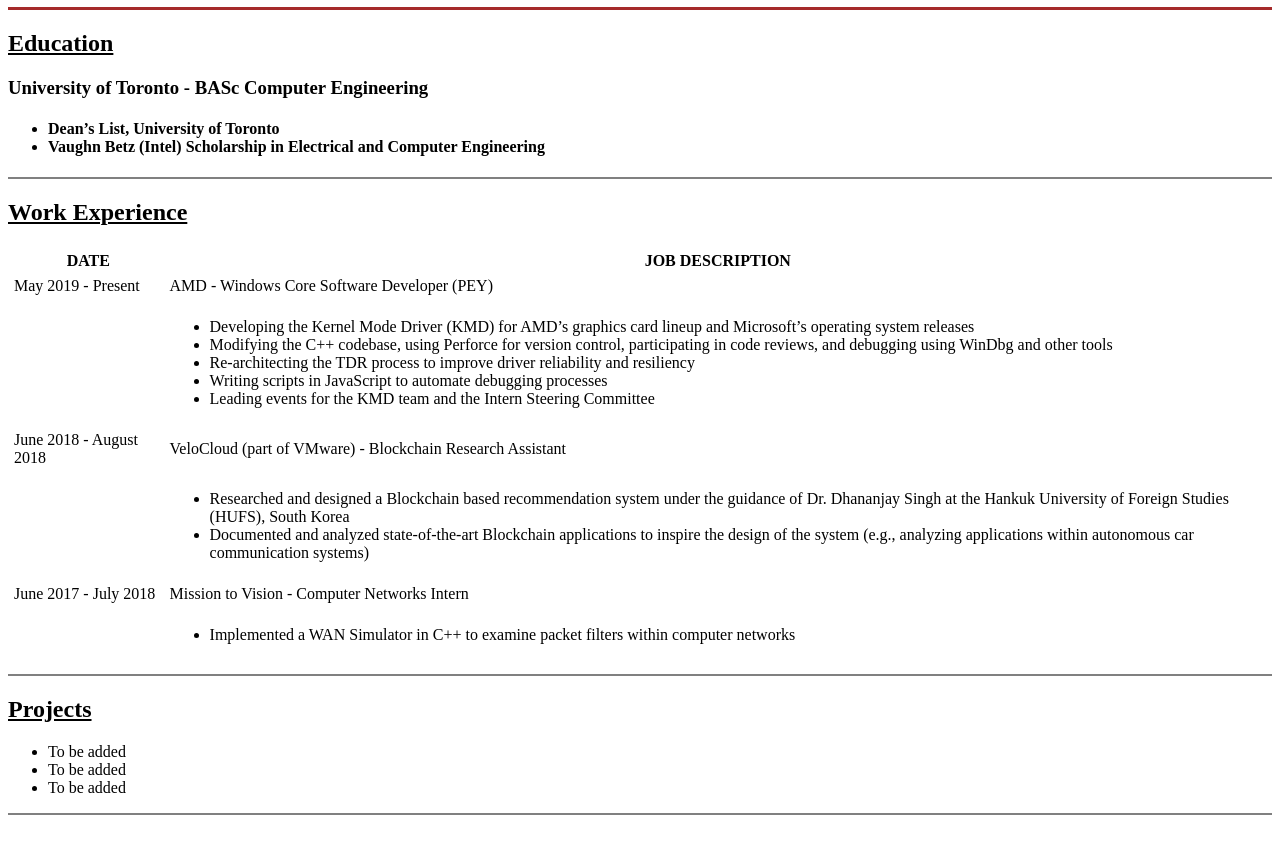
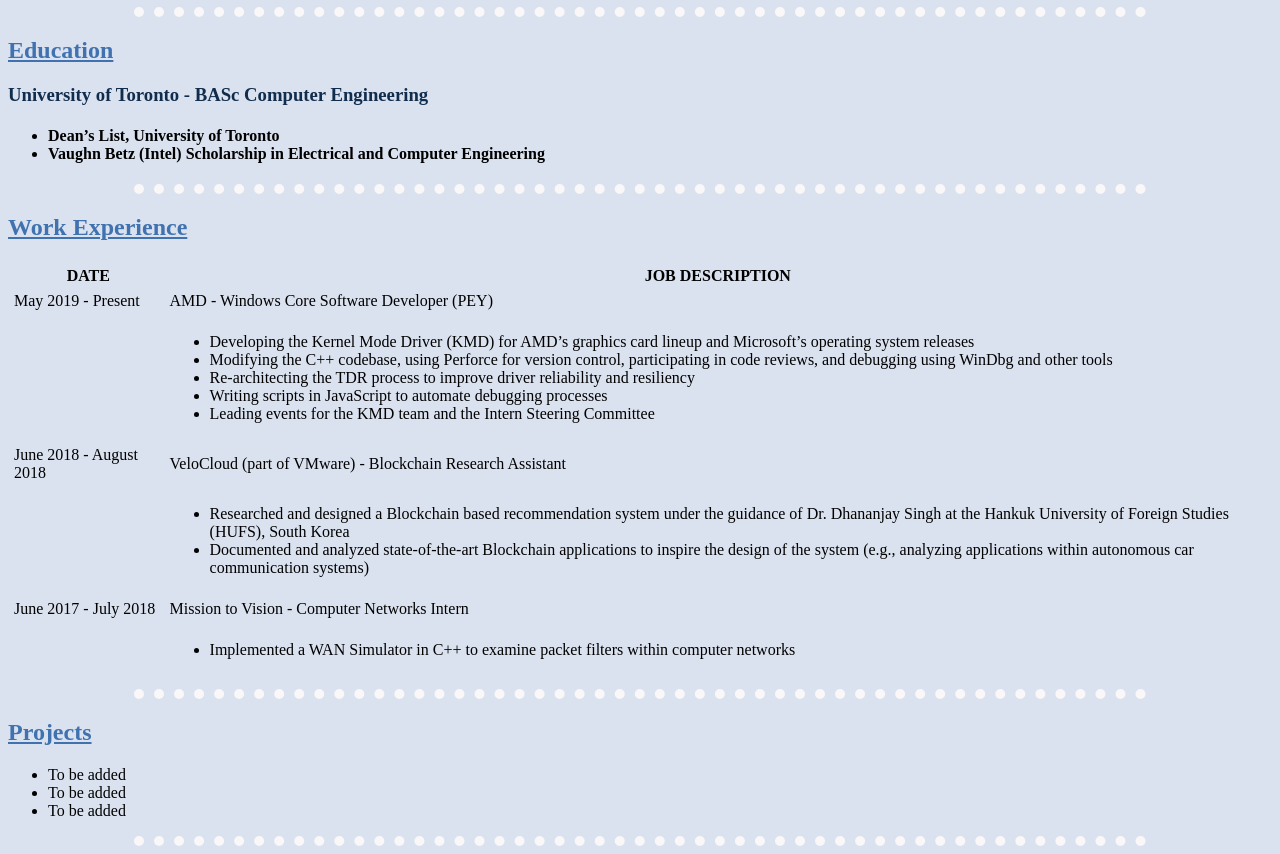
Before and after one commit to aryaabh2/Portfolio, a plain HTML site: page Resume.html in a window 1280 px wide. Shown: the part 73-927 px from the top of the page. Before the commit the page ends 896 px from the top, so only its background shows below. Drawn offline with Linux system fonts and the light colour scheme.

Commit message:
Adding some basic CSS

```diff
--- a/Resume.html
+++ b/Resume.html
@@ -4,13 +4,14 @@
 <head>
   <meta charset="utf-8">
   <title>Abhi - Resume</title>
+  <link rel="stylesheet" href="css/styles.css">
 </head>
 
 <body>
 
   <h1> <strong> RESUME </strong> </h1>
 
-  <hr size="3" color='brown'>
+  <hr>
 
   <h2><u>Education</u></h2>
 
@@ -23,7 +24,7 @@
   </h4>
 
 
-  <hr size="2" noshade>
+  <hr>
 
   <h2><u>Work Experience</u></h2>
   <table cellspacing="5">
@@ -78,7 +79,7 @@
     </tfoot>
   </table>
 
-  <hr size="2" noshade>
+  <hr>
 
   <h2><u>Projects</u></h2>
   <ul>
@@ -87,7 +88,7 @@
     <li>To be added</li>
   </ul>
 
-  <hr size="2" noshade>
+  <hr>
 
 </body>
 
--- /dev/null
+++ b/css/styles.css
@@ -0,0 +1,43 @@
+/************************TAG SELECTORS*************************/
+body {
+  background-color: #dbe2ef;
+}
+
+hr {
+  border-style: none;
+  border-top-style:dotted;
+  border-color: #f9f7f7;
+  border-width: 10px;
+  width: 80%;
+}
+
+/* Using Pseudo-class :hover for "a" */
+a:hover{
+  color: red;
+}
+
+h1 {
+  color: #3f72af;
+}
+
+h2 {
+  color: #3f72af;
+}
+
+h3 {
+  color: #112d4e;
+}
+
+/************************CLASS SELECTORS*************************/
+/* example, use class="bacon" etc
+.classname{
+  color: blue;
+}
+*/
+
+/************************ID SELECTORS*************************/
+/* example, use id="heading" etc
+#heading{
+  color: blue;
+}
+*/
```
Also changed, not shown: Contact.html (+3 -2 lines), FavouriteEvents.html (+8 -7 lines), Hobbies.html (+3 -2 lines), index.html (+5 -5 lines).
